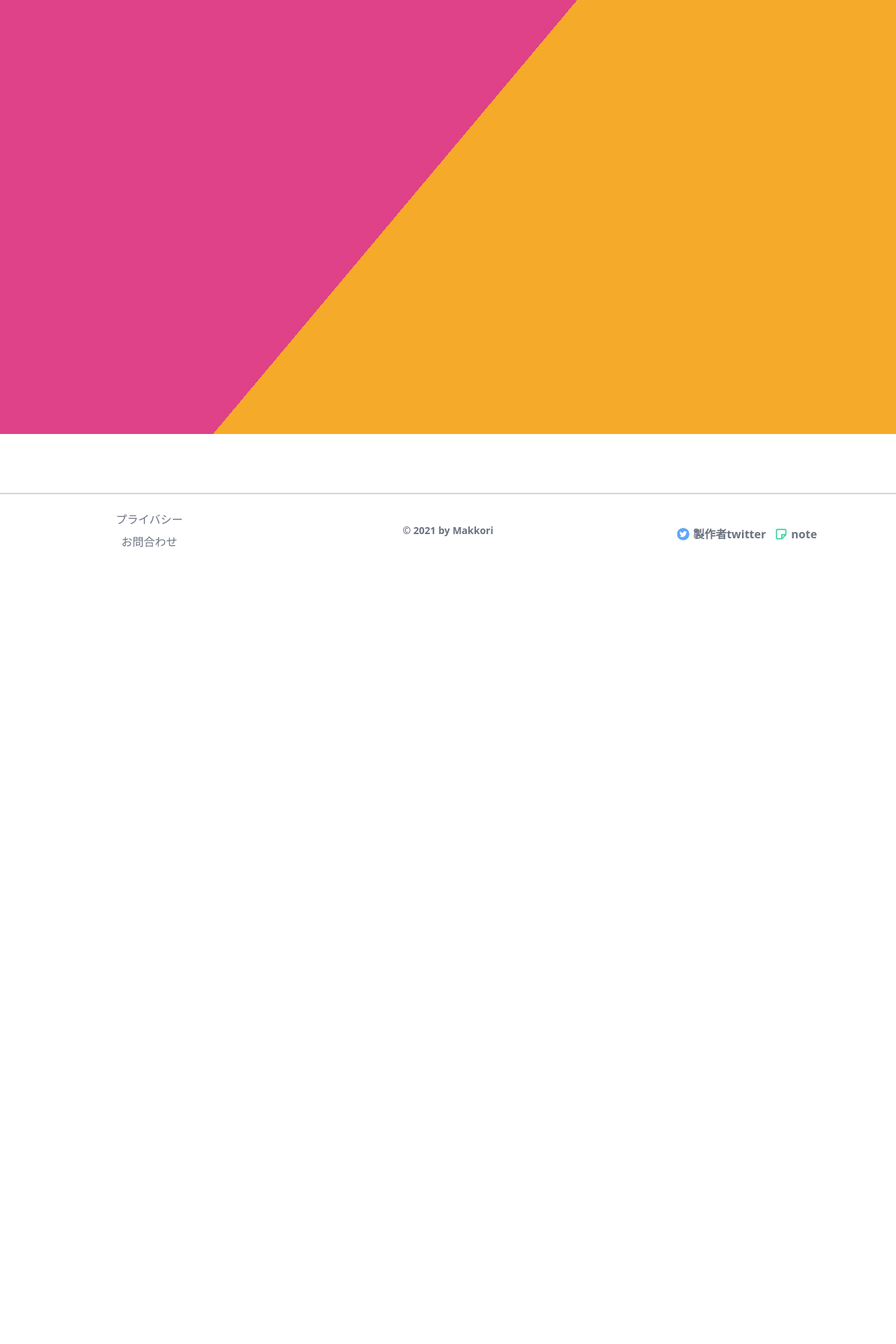
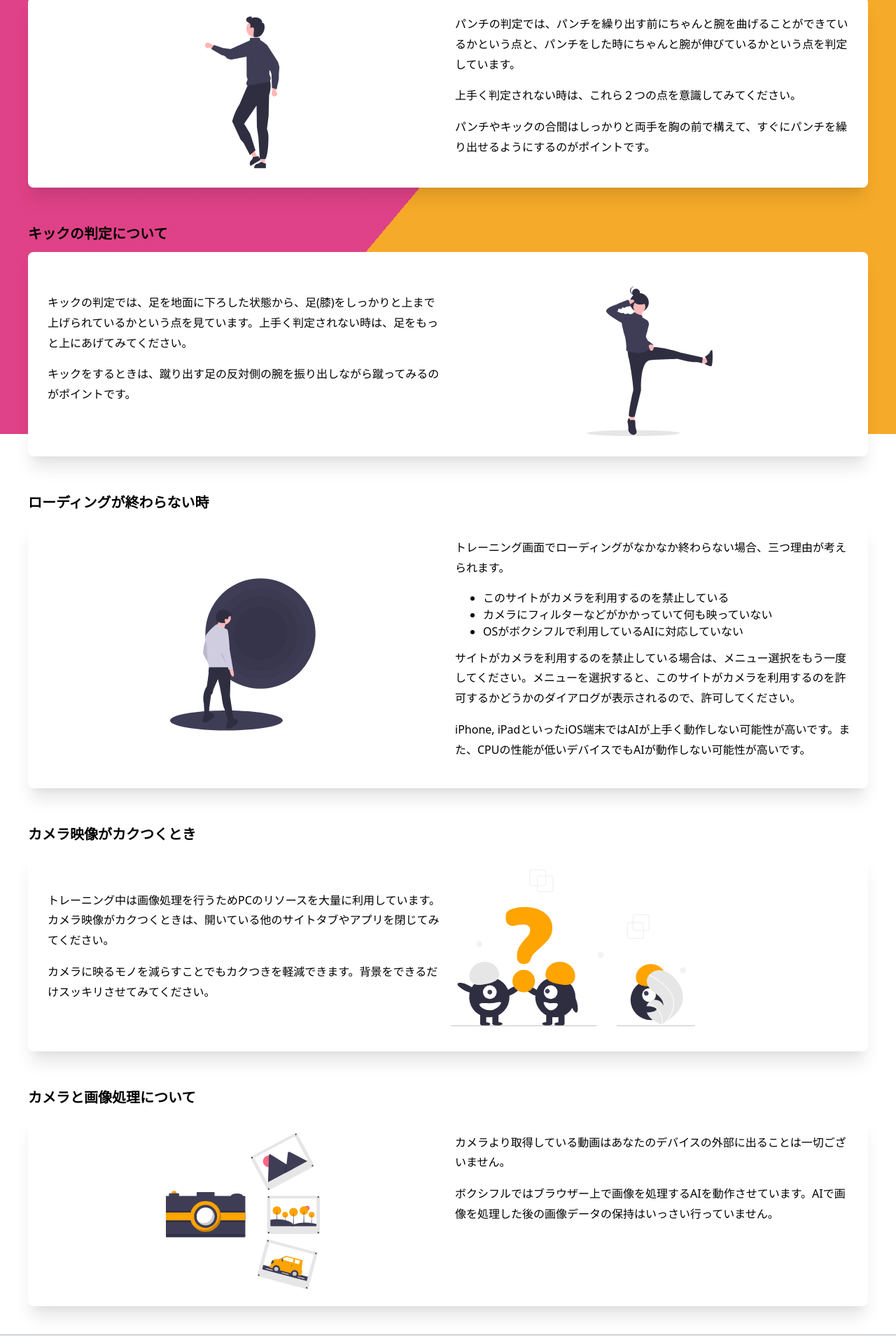
Before and after one commit to masato1230/boxiful, a React (Create React App) app: page /about_judge in a window 1280 px wide. Shown: the part 180-2100 px from the top of the page at 70% size. Before the commit the page ends 998 px from the top, so only its background shows below. Built offline with nearby package versions, Linux system fonts and the light colour scheme; what @mediapipe/pose would draw is missing.

Commit message:
Add About Judge content

```diff
--- a/src/components/AboutJudge.tsx
+++ b/src/components/AboutJudge.tsx
@@ -1,5 +1,10 @@
-import { Fragment } from "react";
+import { Fragment } from 'react';
 import SlideBackground from './backgrounds/SlideBackground';
+import punchThumbnail from '../images/punchDescriptionThumbnail.svg';
+import kickThumbnail from '../images/kickDescriptionThumbnail.svg';
+import longLoadingThumbnail from '../images/longLoadingDescriptionThumbnail.svg';
+import questionThumbnail from '../images/questionThumbnail.svg';
+import cameraThumbnail from '../images/cameraDescriptionThumbnail.svg';
 
 const AboutJudge = () => {
   return (
@@ -8,10 +13,141 @@ const AboutJudge = () => {
         <h1 className="mt-5 mb-2 ml-5 text-3xl font-bold text-yellow-500">
           About Judge
         </h1>
+        {/* パンチの判定について */}
+        <section className="mb-10">
+          <h2 className="text-xl pt-3 mb-3 font-bold">パンチの判定について</h2>
+          <div className="rounded-lg shadow-xl bg-white p-6">
+            <div className="grid grid-cols-1 md:grid-cols-2 gap-5">
+              <div className="flex justify-center items-center flex-wrap">
+                <img
+                  src={punchThumbnail}
+                  alt="パンチしている画像"
+                  className="h-36 md:h-56"
+                />
+              </div>
+              <div>
+                <p>
+                  　パンチの判定では、パンチを繰り出す前にちゃんと腕を曲げることができているかという点と、パンチをした時にちゃんと腕が伸びているかという点を判定しています。
+                </p>
+                <p>
+                  　上手く判定されない時は、これら２つの点を意識してみてください。
+                </p>
+                <p>
+                  　パンチやキックの合間はしっかりと両手を胸の前で構えて、すぐにパンチを繰り出せるようにするのがポイントです。
+                </p>
+              </div>
+            </div>
+          </div>
+        </section>
+        {/* キックの判定について */}
+        <section className="mb-10">
+          <h2 className="text-xl pt-3 mb-3 font-bold">キックの判定について</h2>
+          <div className="rounded-lg shadow-xl bg-white p-6">
+            <div className="items-center flex justify-center flex-wrap-reverse">
+              <div className="md:w-1/2 px-1">
+                <p>
+                  　キックの判定では、足を地面に下ろした状態から、足(膝)をしっかりと上まで上げられているかという点を見ています。上手く判定されない時は、足をもっと上にあげてみてください。
+                </p>
+                <p>
+                  　キックをするときは、蹴り出す足の反対側の腕を振り出しながら蹴ってみるのがポイントです。
+                </p>
+              </div>
+              <img
+                className="md:mt-5 object-contain md:w-1/2 px-1 h-36 md:h-56"
+                src={kickThumbnail}
+                alt="キック"
+              />
+            </div>
+          </div>
+        </section>
+        {/* ローディングが終わらない時 */}
+        <section className="mb-10">
+          <h2 className="text-xl pt-3 mb-3 font-bold">
+            ローディングが終わらない時
+          </h2>
+          <div className="rounded-lg shadow-xl bg-white p-6">
+            <div className="grid grid-cols-1 md:grid-cols-2 gap-5">
+              <div className="flex justify-center items-center">
+                <img
+                  src={longLoadingThumbnail}
+                  alt="ローディング画面を眺める男性"
+                  className="h-36 md:h-56"
+                />
+              </div>
+              <div>
+                <p>
+                  　トレーニング画面でローディングがなかなか終わらない場合、三つ理由が考えられます。
+                </p>
+                <ul className="list-disc list-outside bg-rose-200 ml-10 mb-3">
+                  <li>このサイトがカメラを利用するのを禁止している</li>
+                  <li>カメラにフィルターなどがかかっていて何も映っていない</li>
+                  <li>OSがボクシフルで利用しているAIに対応していない</li>
+                </ul>
+                <p>
+                  　サイトがカメラを利用するのを禁止している場合は、メニュー選択をもう一度してください。メニューを選択すると、このサイトがカメラを利用するのを許可するかどうかのダイアログが表示されるので、許可してください。
+                </p>
+                <p>
+                  　iPhone,
+                  iPadといったiOS端末ではAIが上手く動作しない可能性が高いです。また、CPUの性能が低いデバイスでもAIが動作しない可能性が高いです。
+                </p>
+              </div>
+            </div>
+          </div>
+        </section>
+        {/* カメラ映像がカクつくとき */}
+        <section className="mb-10">
+          <h2 className="text-xl pt-3 mb-3 font-bold">
+            カメラ映像がカクつくとき
+          </h2>
+          <div className="rounded-lg shadow-xl bg-white p-6">
+            <div className="items-center flex justify-center flex-wrap-reverse">
+              <div className="md:w-1/2 px-1">
+                <p>
+                  　トレーニング中は画像処理を行うためPCのリソースを大量に利用しています。カメラ映像がカクつくときは、開いている他のサイトタブやアプリを閉じてみてください。
+                </p>
+                <p>
+                  　カメラに映るモノを減らすことでもカクつきを軽減できます。背景をできるだけスッキリさせてみてください。
+                </p>
+              </div>
+              <div className="md:w-1/2 px-1">
+                <img
+                  src={questionThumbnail}
+                  alt="パンチしている画像"
+                  className="h-36 md:h-56 mb-3"
+                />
+              </div>
+            </div>
+          </div>
+        </section>
+        {/* カメラと画像処理について */}
+        <section className="mb-10">
+          <h2 className="text-xl pt-3 mb-3 font-bold">
+            カメラと画像処理について
+          </h2>
+          <div className="rounded-lg shadow-xl bg-white p-6">
+            <div className="grid grid-cols-1 md:grid-cols-2 gap-5">
+              <div className="flex justify-center items-center">
+                <img
+                  src={cameraThumbnail}
+                  alt="ローディング画面を眺める男性"
+                  className="h-36 md:h-56"
+                />
+              </div>
+              <div>
+                <p>
+                  　カメラより取得している動画はあなたのデバイスの外部に出ることは一切ございません。
+                </p>
+                <p>
+                  　ボクシフルではブラウザー上で画像を処理するAIを動作させています。AIで画像を処理した後の画像データの保持はいっさい行っていません。
+                </p>
+              </div>
+            </div>
+          </div>
+        </section>
       </div>
       <SlideBackground />
     </Fragment>
-  )
-}
+  );
+};
 
 export default AboutJudge;
```
